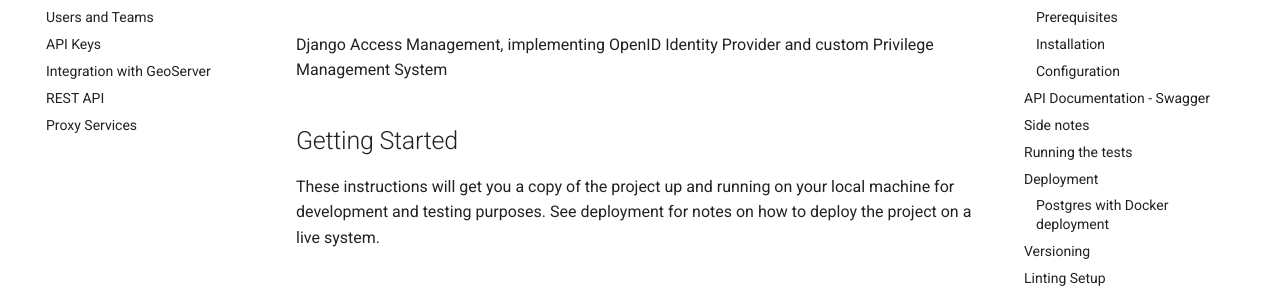
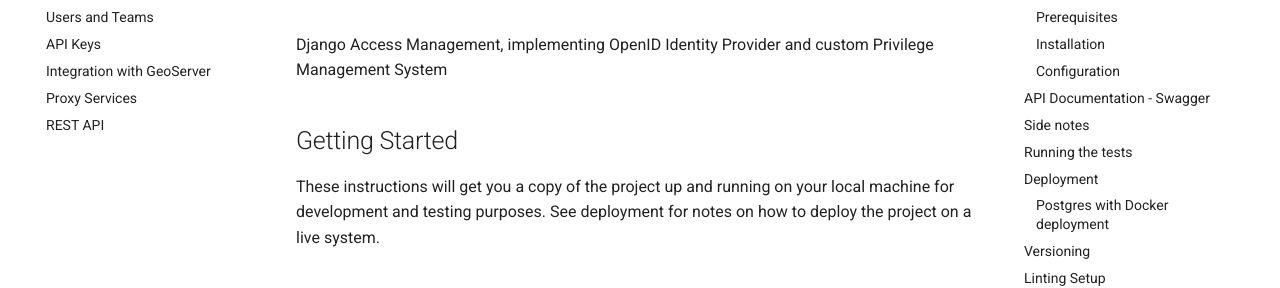
Before and after one commit to geosolutions-it/djam, an MkDocs documentation site: the page built from docs/index.md, in a window 1280 px wide. Shown: the part 148-436 px from the top of the page. Built offline with MkDocs 1.6.1 and Material for MkDocs 9.7.7, drawn with Linux system fonts in a browser that asks for light colours; comment, search, counter and statistics services are not loaded; some of the changed lines change nothing that is shown.

Commit message:
Changed order of docs pages

```diff
--- a/mkdocs.yml
+++ b/mkdocs.yml
@@ -12,8 +12,8 @@
   - Users and Teams: "users-teams.md"
   - API Keys: 'api-keys.md'
   - Integration with GeoServer: 'integration-with-geoserver.md'
+  - Proxy Services: 'proxy'
   - REST API: 'rest-api'
-  - Proxy Services: 'proxy'
 
 theme:
   name: material
```
